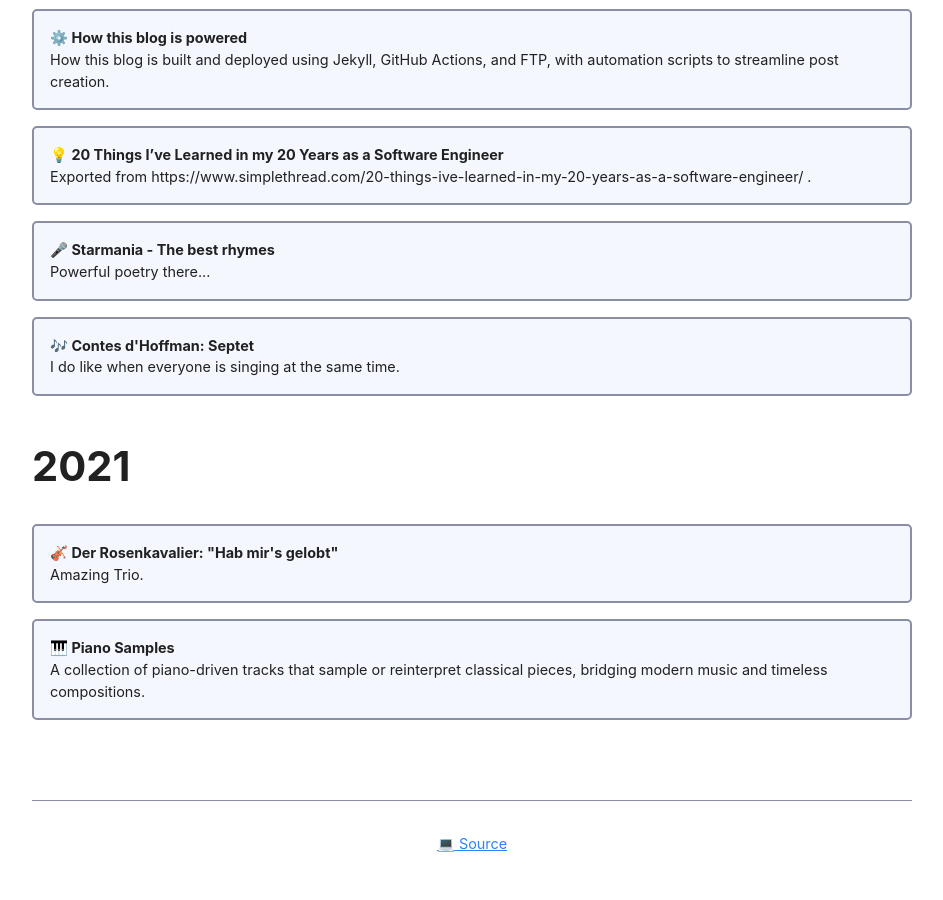
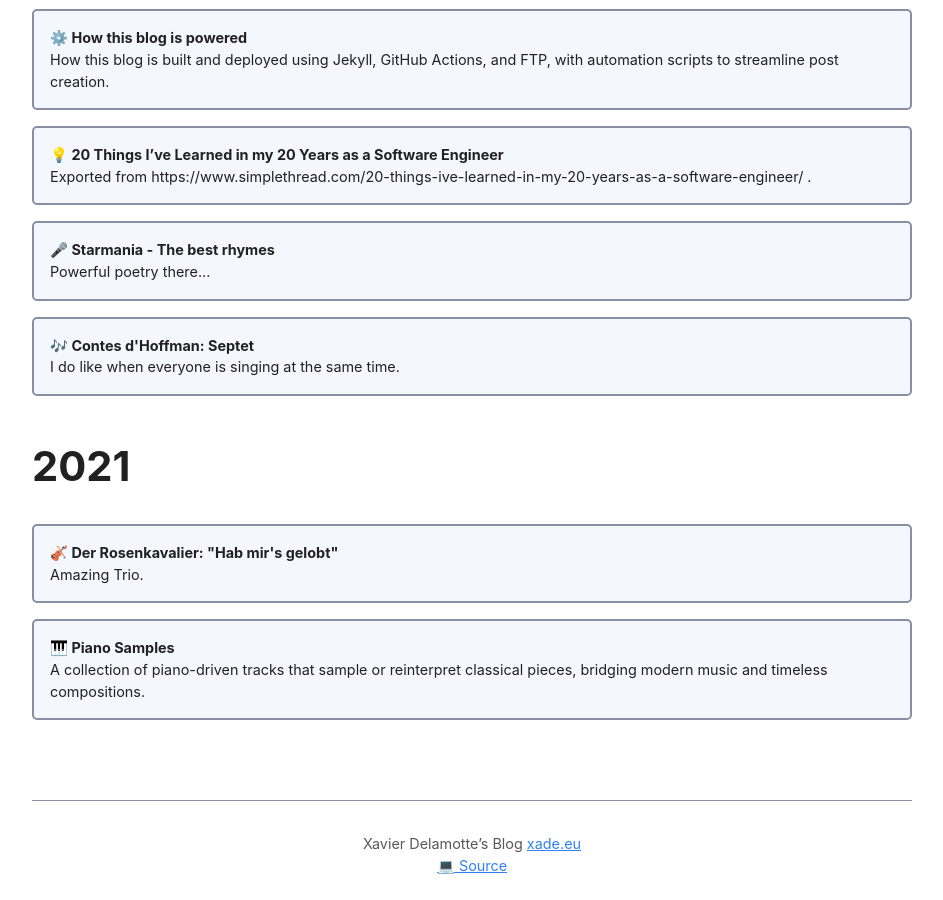
Before and after one commit to x4d3/blog, a Jekyll site: the page built from index.html, in a window 1280 px wide and 900 px high, scrolled down 4838 px. Shown: the whole window, without its empty margins (168-1111 px from the left). Built offline with Jekyll 4.4.1, drawn with Linux system fonts in a browser that asks for light colours; Markdown is read by kramdown in place of the engine named in the settings; a script that is not in the unit is left out; the list of posts is cut into pages by our own code; before the commit the page ends 5717 px from its top, so only the background shows below that.

Commit message:
Update footer in default.html: Replace blog title and update source link

```diff
--- a/_layouts/default.html
+++ b/_layouts/default.html
@@ -39,7 +39,8 @@
     </header>
     <main>{{ content }}</main>
     <footer>
-        <a href="https://github.com/x4d3/blog/blob/main/{{ page.path }}">💻 Source</a>
+        <div>Xavier Delamotte’s Blog <a href="https://xade.eu/">xade.eu</a></div>
+        <a href="https://github.com/x4d3/blog/blob/master/{{ page.path }}">💻 Source</a>
     </footer>
 </body>
 </html>
```
